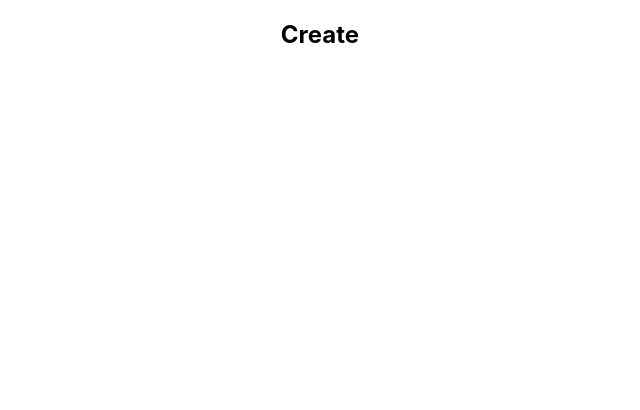
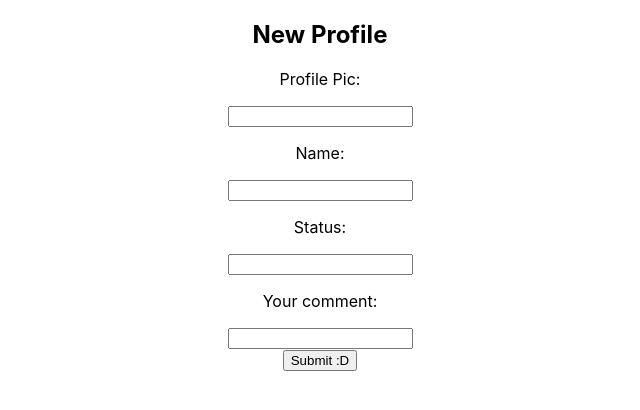
Before and after one commit to nath248/blog-app, a React (Create React App) app in the folder client/: page /add in a window 1280 px wide. Shown: the top 410 px of the page, without its empty margins (320-960 px from the left). Built offline with nearby package versions, Linux system fonts and the light colour scheme.

Commit message:
added create form

```diff
--- a/client/src/App.js
+++ b/client/src/App.js
@@ -1,17 +1,20 @@
 import './App.css';
 import Home from "./screens/Home/Home"
 import Posts from "./screens/Posts/Posts"
-// import CreatePost from './screens/posts'
+import CreatePost from './screens/CreatePost/CreatePost'
 // import EditPost from "./screens/EditPost"
 import { Route, Routes } from 'react-router-dom'
+import { useState } from "react";
 
 function App() {
+  const [toggle, setToggle] = useState(false)
+
   return (
     <div className="App">
       <Routes>
         <Route path="/" element={<Home />} />
-        <Route path="/posts" element={<Posts />} />
-        <Route path="/add" element={<h2>Create</h2>} />
+        <Route path="/posts" element={<Posts toggle={toggle} />} />
+        <Route path="/add" element={<CreatePost setToggle={setToggle}/>} />
         <Route path="/posts/:id/edit" element={<h2>Edit</h2>} />
       </Routes>
     </div>
--- a/client/src/screens/CreatePost/CreatePost.jsx
+++ b/client/src/screens/CreatePost/CreatePost.jsx
@@ -0,0 +1,75 @@
+import { useState, useEffect } from 'react'
+import { createPost } from '../../services/posts'
+import { useNavigate, useParams } from 'react-router-dom'
+
+export default function Form(props) {
+  const [profilePic, setProfilePic] = useState('')
+  const [name, setName] = useState('')
+  const [status, setStatus] = useState('')
+  const [comment, setComment] = useState('')
+  const navigate = useNavigate()
+  const params = useParams()
+
+  useEffect(() => {
+    const foundPost = props.posts?.find(post => {
+      return post.id === params.id
+    })
+    if (foundPost) {
+      setProfilePic(foundPost.profilePic)
+      setName(foundPost.name)
+      setStatus(foundPost.status)
+      setComment(foundPost.comment)
+    }
+  }, [params.id, props.posts])
+
+  const handleSubmit = async (e) => {
+    e.preventDefault()
+    const newPost = {
+      profilePic,
+      name,
+      status,
+      comment
+    }
+    const response = await createPost(newPost)
+    props.setToggle(prevToggle => !prevToggle)
+    if (response) {
+      navigate('/')
+    }
+}
+return (
+  <form onSubmit={handleSubmit} className="newpro">
+    <h2>New Profile</h2>
+    <p>Profile Pic:</p>
+    <input
+      type='text'
+      value={profilePic}
+      name='profilePic:'
+      onChange={(e) => setProfilePic(e.target.value)}
+    />
+    <p>Name:</p>
+    <input
+      type='text'
+      value={name}
+      name='name'
+      onChange={(e) => setName(e.target.value)}
+    />
+    <p>Status:</p>
+    <input
+      type='text'
+      value={status}
+      name='status'
+      onChange={(e) => setStatus(e.target.value)}
+    />
+    <p>Your comment:</p>
+    <input
+      type='text'
+      value={comment}
+      name='comment'
+      onChange={(e) => setComment(e.target.value)}
+    />
+
+    <br />
+    <button>Submit :D</button>
+  </form>
+  )
+}
--- a/client/src/screens/Posts/Posts.jsx
+++ b/client/src/screens/Posts/Posts.jsx
@@ -3,7 +3,7 @@ import Post from "../../components/Post/Post"
 import Layout from "../../components/Layout/Layout"
 import { getPosts } from "../../services/posts"
 
-function Posts() {
+function Posts(props) {
 
   const [posts, setPosts] = useState([]);
 
@@ -13,7 +13,7 @@ function Posts() {
       setPosts(allPosts)
     }
     grabPosts()
-  }, [])
+  }, [props.toggle])
 
   return (
     <div>
```
